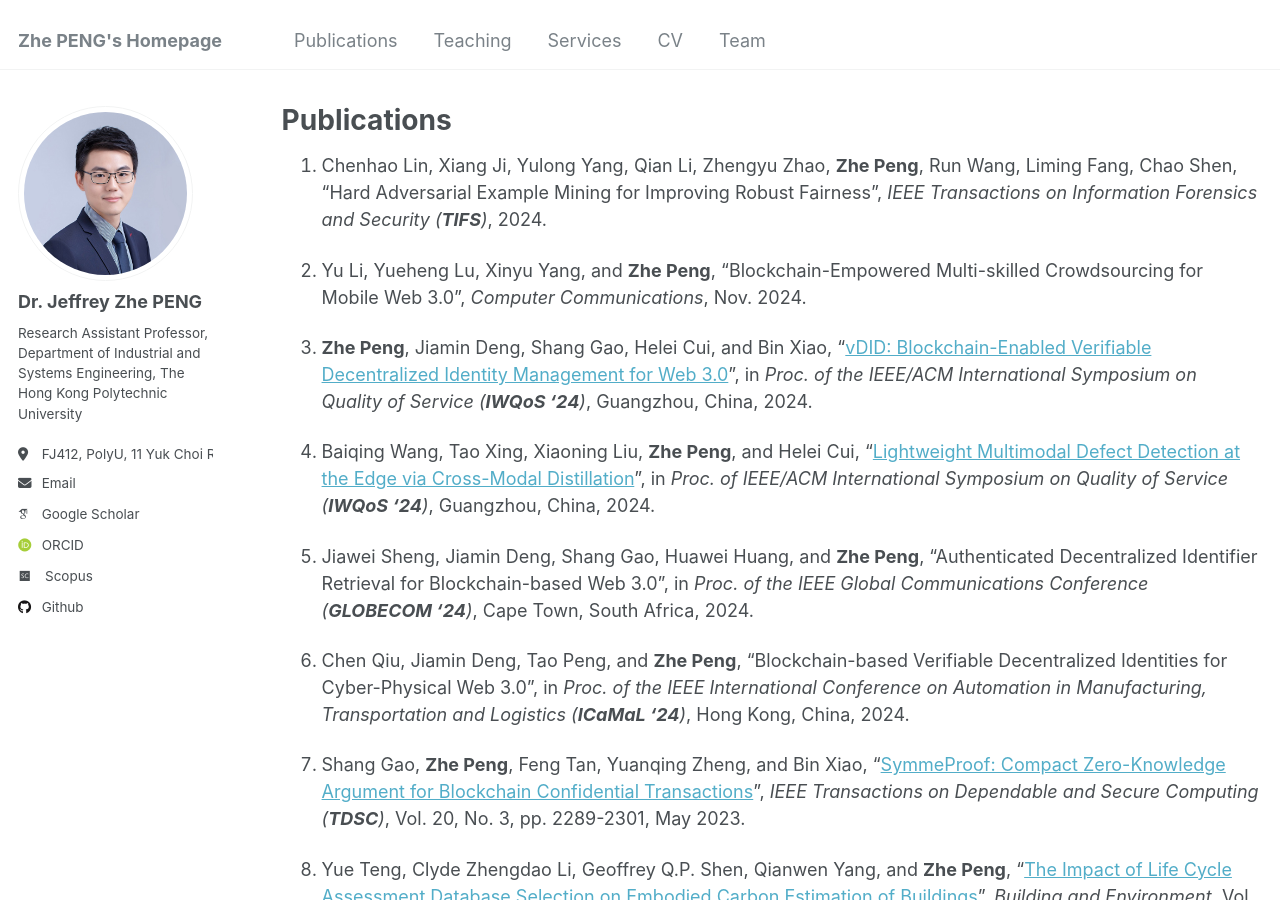
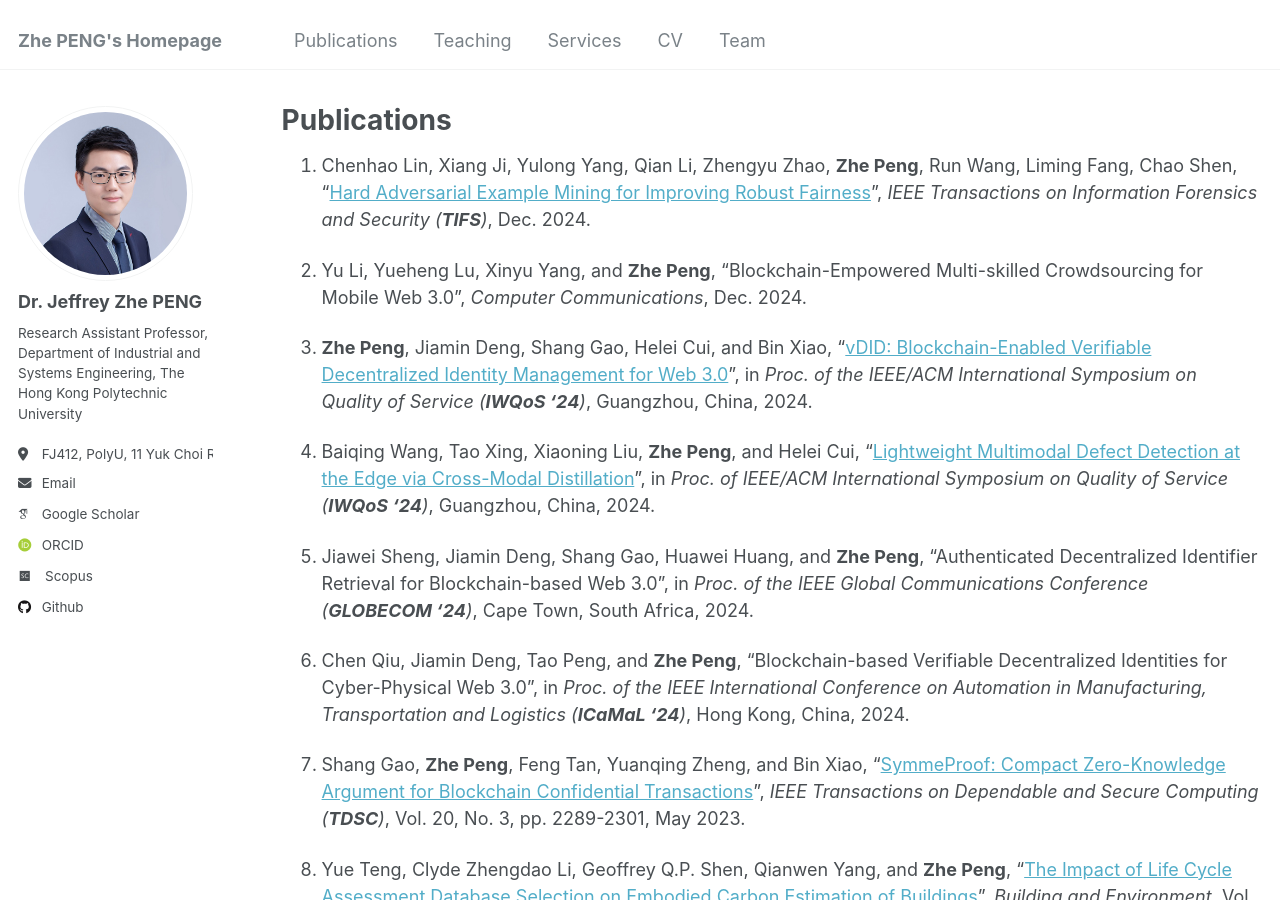
Before and after one commit to PENG-Zhe/peng-zhe.github.io, a Jekyll site: the page built from _pages/publications.md, in a window 1280 px wide and 900 px high. Built offline with Jekyll 4.4.1, drawn with Linux system fonts in a browser that asks for light colours; some web fonts are replaced.

Commit message:
Update publications.md

```diff
--- a/_pages/publications.md
+++ b/_pages/publications.md
@@ -4,9 +4,9 @@ permalink: /publications/
 layout: archive
 ---
 
-1. Chenhao Lin, Xiang Ji, Yulong Yang, Qian Li, Zhengyu Zhao, **Zhe Peng**, Run Wang, Liming Fang, Chao Shen, "Hard Adversarial Example Mining for Improving Robust Fairness", _IEEE Transactions on Information Forensics and Security (**TIFS**)_, 2024.
+1. Chenhao Lin, Xiang Ji, Yulong Yang, Qian Li, Zhengyu Zhao, **Zhe Peng**, Run Wang, Liming Fang, Chao Shen, "[Hard Adversarial Example Mining for Improving Robust Fairness](https://ieeexplore.ieee.org/document/10795188)", _IEEE Transactions on Information Forensics and Security (**TIFS**)_, Dec. 2024.
 
-1. Yu Li, Yueheng Lu, Xinyu Yang, and **Zhe Peng**, "Blockchain-Empowered Multi-skilled Crowdsourcing for Mobile Web 3.0", _Computer Communications_, Nov. 2024.
+1. Yu Li, Yueheng Lu, Xinyu Yang, and **Zhe Peng**, "Blockchain-Empowered Multi-skilled Crowdsourcing for Mobile Web 3.0", _Computer Communications_, Dec. 2024.
 
 1. **Zhe Peng**, Jiamin Deng, Shang Gao, Helei Cui, and Bin Xiao, "[vDID: Blockchain-Enabled Verifiable Decentralized Identity Management for Web 3.0](https://ieeexplore.ieee.org/abstract/document/10682610)", in _Proc. of the IEEE/ACM International Symposium on Quality of Service (**IWQoS '24**)_, Guangzhou, China, 2024.
 
```
